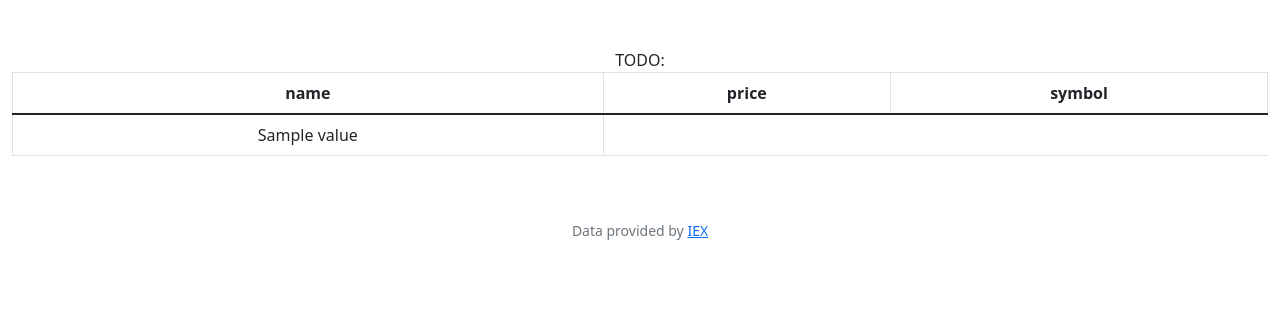
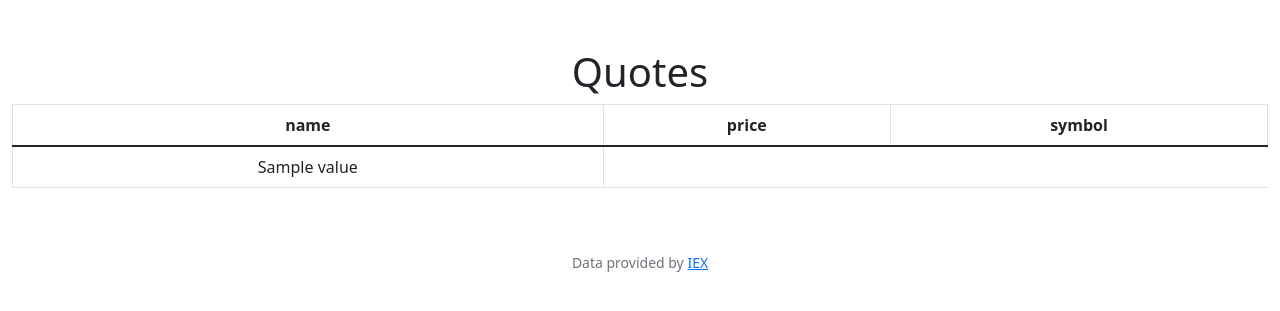
Before and after one commit to Hillgrove/CS50x, a Flask app: template week09/4.pset09/finance/templates/quoted.html in a window 1280 px wide. Shown: the part 76-387 px from the top of the page. Run offline with Flask 3, Linux system fonts and the light colour scheme; the template is opened without the code that fills it: most values are stand-ins (such as "Sample title", 1, 10 or a date in 2020); some libraries are stand-ins or nearby versions.

Commit message:
Wed, Aug 30, 2023, 11:44 AM +02:00

```diff
--- a/week09/4.pset09/finance/templates/quoted.html
+++ b/week09/4.pset09/finance/templates/quoted.html
@@ -5,7 +5,7 @@
 {% endblock %}
 
 {% block main %}
-    TODO:<br>
+    <h1>Quotes</h1>
     <table class="table table-bordered">
         <thead>
             <tr>
```
